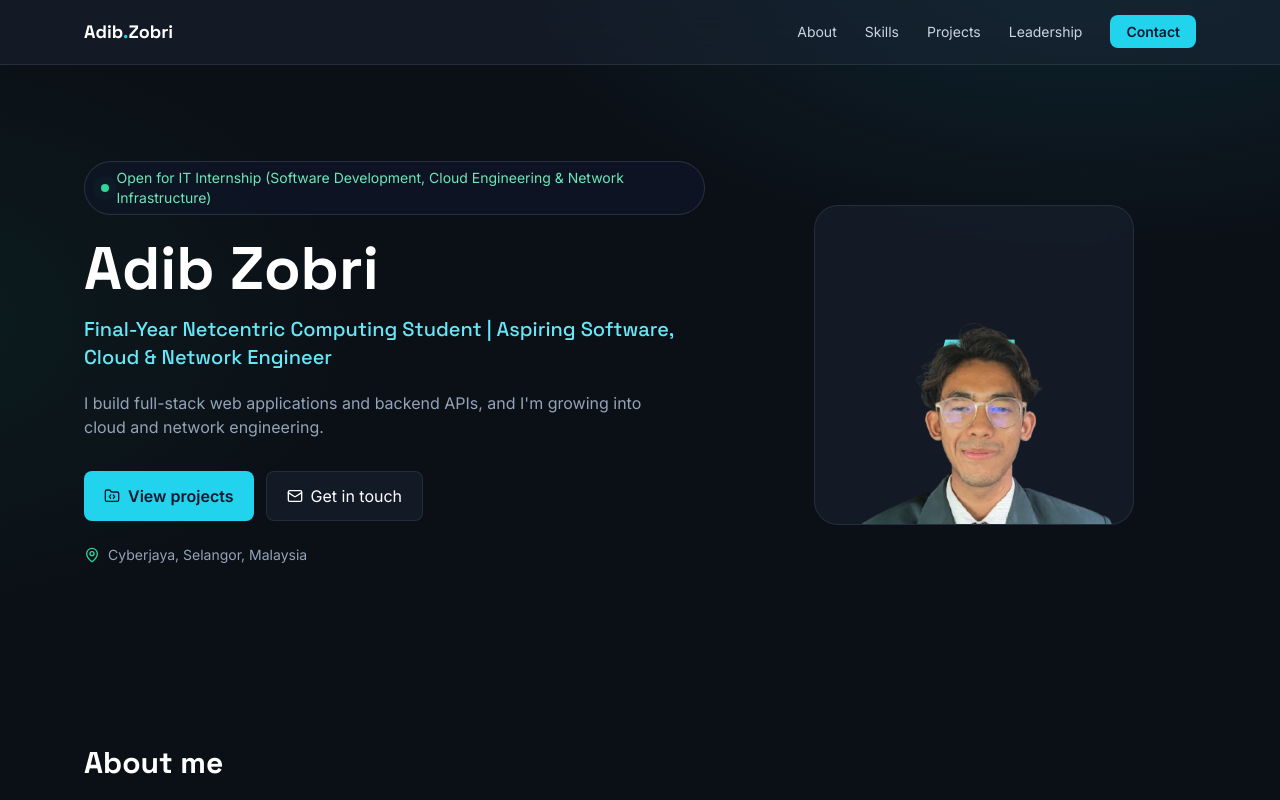
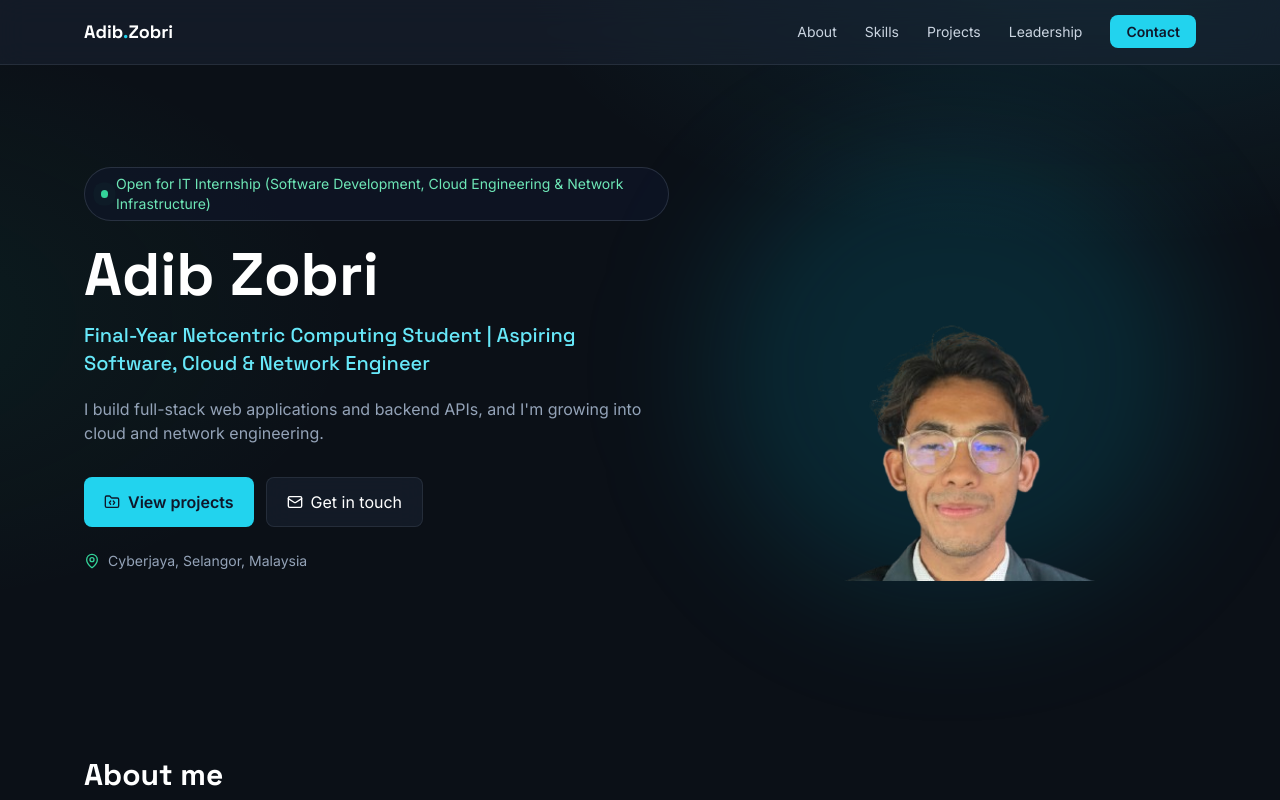
Before and after one commit to AdibTyphoon/adibzobri.github.io, a plain HTML site: page index.html in a window 1280 px wide. Shown: the top 800 px of the page. Drawn offline with nearby package versions, Linux system fonts and the light colour scheme.

Commit message:
Remove profile border and blend modern hero image

```diff
--- a/index.html
+++ b/index.html
@@ -40,7 +40,7 @@ tailwind.config = { theme: { extend: { fontFamily: { display: ['Space Grotesk','
 
 <main>
 <!-- ============ HERO ============ -->
-<section id="home" class="max-w-6xl mx-auto px-5 pt-16 pb-20 md:pt-24 md:pb-28 grid md:grid-cols-[1.4fr_1fr] gap-12 items-center">
+<section id="home" class="max-w-6xl mx-auto px-5 pt-16 pb-20 md:pt-24 md:pb-28 grid md:grid-cols-[1.2fr_1fr] gap-10 items-center">
   <div>
     <p class="inline-flex items-center gap-2 chip rounded-full px-4 py-1.5 text-xs sm:text-sm text-emerald-300">
       <span class="pulse-dot w-2 h-2 rounded-full bg-emerald-400"></span>
@@ -55,11 +55,12 @@ tailwind.config = { theme: { extend: { fontFamily: { display: ['Space Grotesk','
     </div>
     <p class="mt-6 text-sm text-slate-400 inline-flex items-center gap-2"><i data-lucide="map-pin" class="w-4 h-4 text-emerald-400"></i>Cyberjaya, Selangor, Malaysia</p>
   </div>
-  <!-- PROFILE PHOTO: adib-profile.jpg must sit in the same folder as index.html -->
-<div class="profile-frame relative overflow-hidden glass rounded-3xl mx-auto flex items-center justify-center">
-  <span class="font-display text-7xl font-bold bg-gradient-to-br from-cyan-300 to-emerald-400 bg-clip-text text-transparent" aria-hidden="true">AZ</span>
-  <img src="adib-profile.png" alt="Portrait of Muhammad Adib Bin Ahmad Zobri" class="absolute inset-0 w-full h-full object-cover object-top" onerror="this.remove()">
-</div>
+
+  <!-- PROFILE PHOTO: Tanpa border / kotak, blend terus dengan background -->
+  <div class="relative mx-auto w-full max-w-md flex items-center justify-center">
+    <div class="absolute -inset-4 rounded-full bg-cyan-500/15 blur-3xl pointer-events-none" aria-hidden="true"></div>
+    <img src="adib-profile.png" alt="Portrait of Muhammad Adib Bin Ahmad Zobri" class="relative w-full h-auto max-h-[420px] object-cover object-top rounded-2xl [mask-image:radial-gradient(ellipse_85%_85%_at_50%_45%,black_65%,transparent_100%)]">
+  </div>
 </section>
 
 <!-- ============ ABOUT & EDUCATION ============ -->
```
